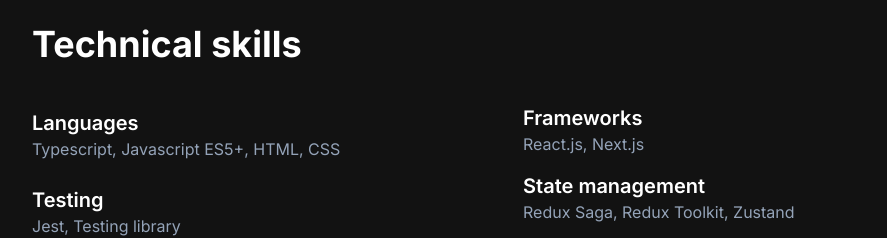
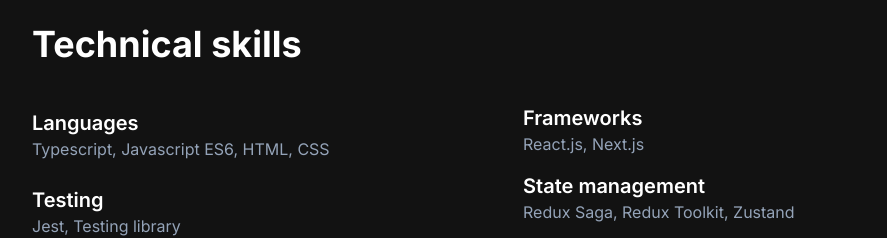
Before and after one commit to pabloramoss/portfolio2023, a Next.js app: page / in a window 1280 px wide. Shown: the part 5540-5778 px from the top of the page, without its empty margins (192-1079 px from the left). Built offline with nearby package versions, Linux system fonts and the light colour scheme.

Commit message:
Update Skills.tsx

```diff
--- a/src/Components/sections/Skills.tsx
+++ b/src/Components/sections/Skills.tsx
@@ -15,7 +15,7 @@ export default function Skills() {
               <div className="flex items-center gap-4">
                 <div>
                   <p className="font-semibold text-xl">Languages</p>
-                  <p className="text-slate-400">Typescript, Javascript ES5+, HTML, CSS</p>
+                  <p className="text-slate-400">Typescript, Javascript ES6, HTML, CSS</p>
                 </div>
               </div>
               <div className="flex items-center gap-4">
```
